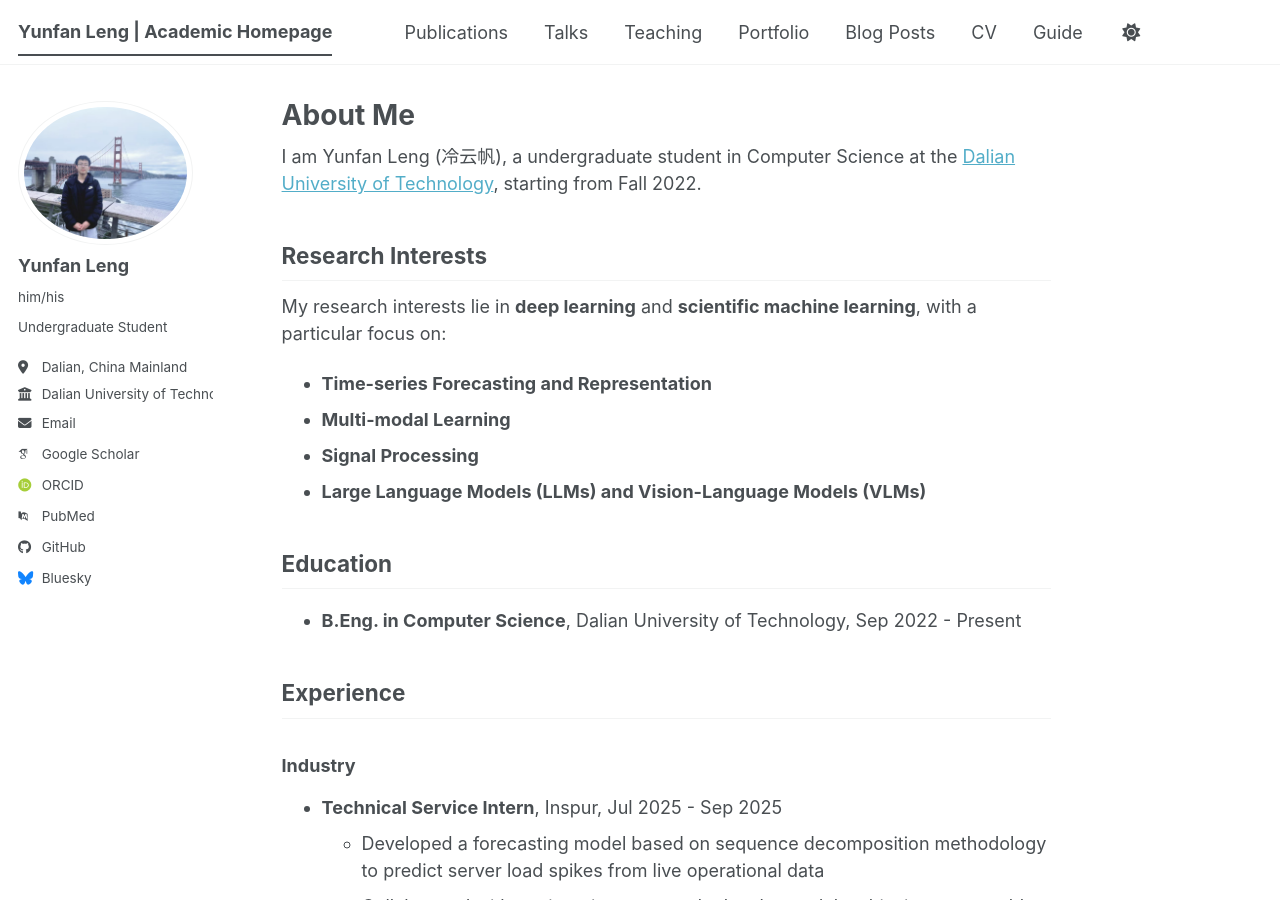
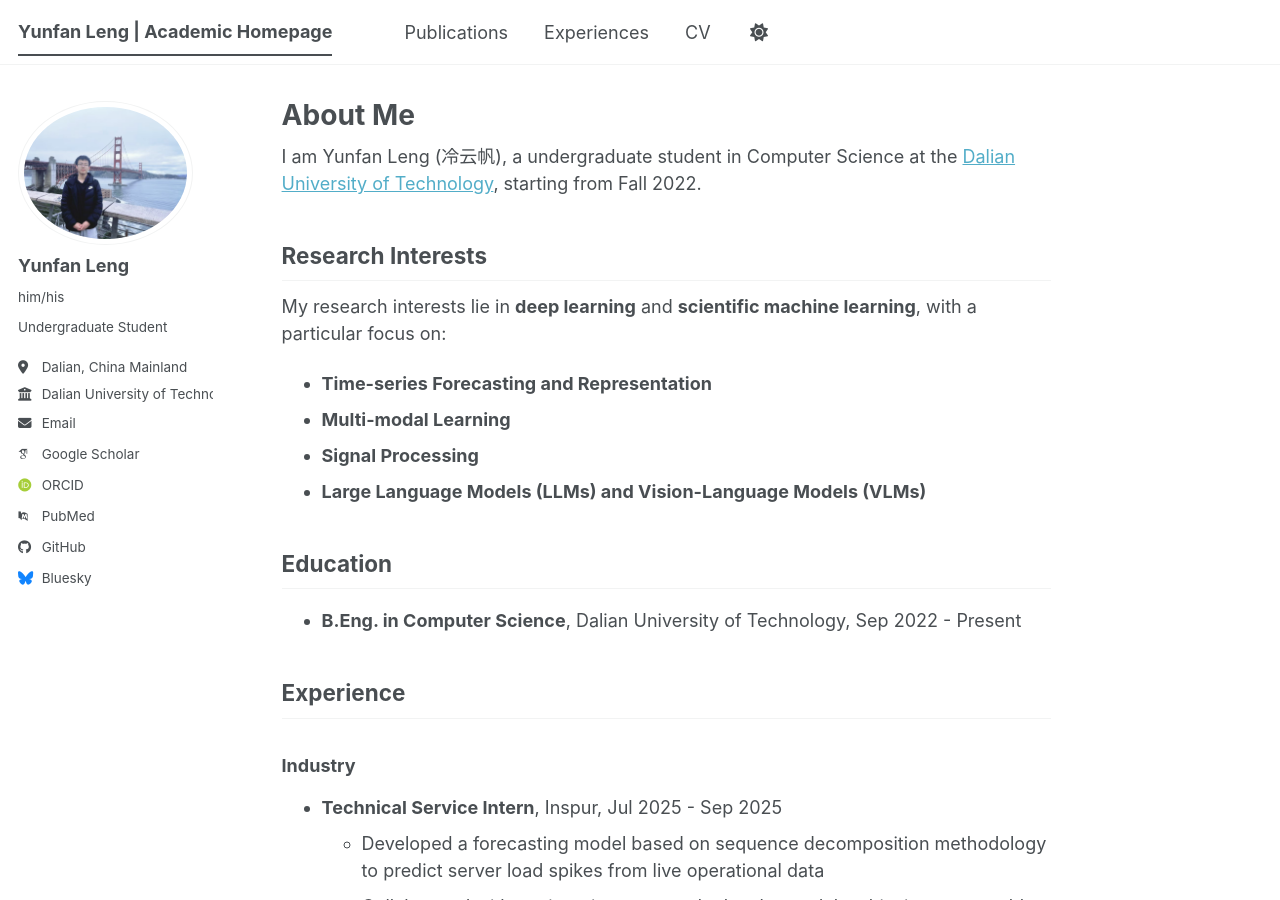
Before and after one commit to WENJIN6666/wenjin6666.github.io, a Jekyll site: the page built from _pages/about.md, in a window 1280 px wide and 900 px high. Built offline with Jekyll 4.4.1, drawn with Linux system fonts in a browser that asks for light colours; some web fonts are replaced; a script bundle is joined from its source files by our own code; library files that are not in the unit come from our copies.

Commit message:
Update navigation.yml

```diff
--- a/_data/navigation.yml
+++ b/_data/navigation.yml
@@ -11,17 +11,17 @@ main:
   - title: "Publications"
     url: /publications/
 
-  - title: "Talks"
+  - title: "Experiences"
     url: /talks/
 
-  - title: "Teaching"
-    url: /teaching/
+  #- title: "Teaching"
+  #  url: /teaching/
 
-  - title: "Portfolio"
-    url: /portfolio/
+  #- title: "Portfolio"
+  # url: /portfolio/
 
-  - title: "Blog Posts"
-    url: /year-archive/
+  #- title: "Blog Posts"
+  #  url: /year-archive/
 
   - title: "CV"
     url: /cv/
@@ -29,5 +29,5 @@ main:
   # - title: "CV"
   #   url: /cv-json/
 
-  - title: "Guide"
-    url: /markdown/
+  #- title: "Guide"
+  #  url: /markdown/
```
